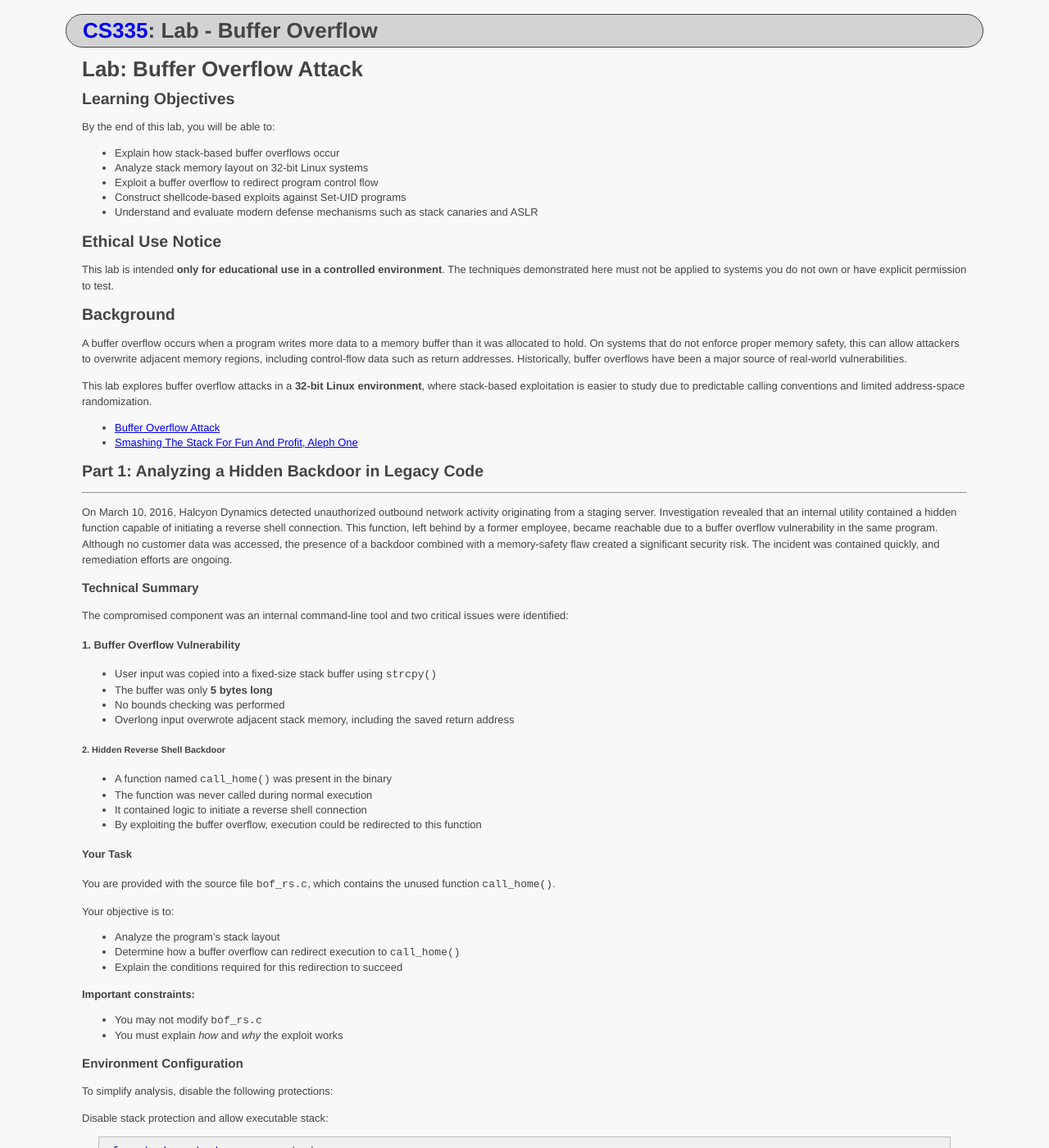
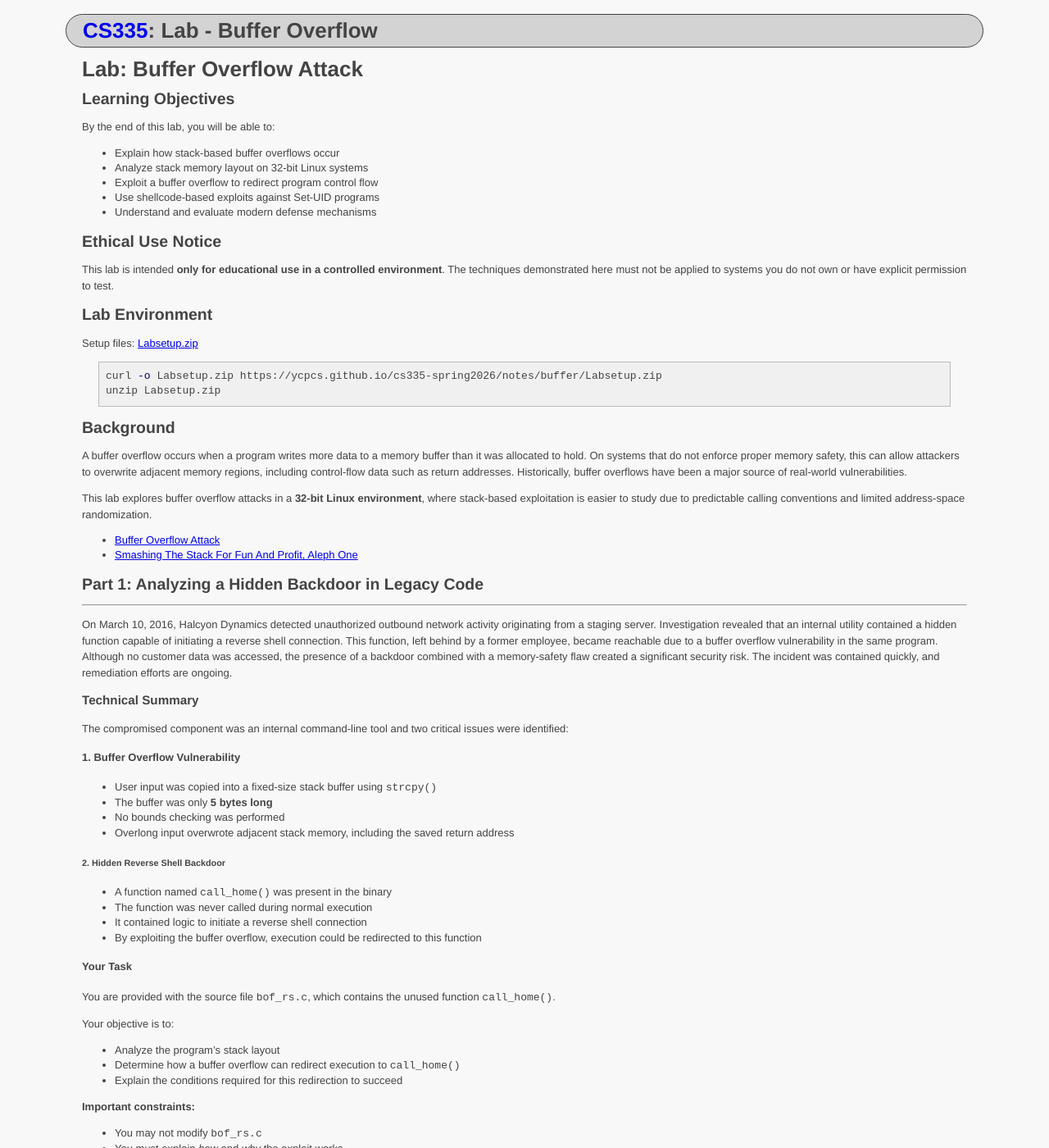
Before and after one commit to ycpcs/cs335-spring2026, a Jekyll site: the page built from assignments/buffer_overflow.md, in a window 1280 px wide and 1400 px high. Shown: the whole window at 82% size. Built offline with Jekyll 4.4.1, drawn with Linux system fonts in a browser that asks for light colours; some of the changed text lies outside the part shown.

Commit message:
some updates

````diff
--- a/assignments/buffer_overflow.md
+++ b/assignments/buffer_overflow.md
@@ -12,11 +12,18 @@ By the end of this lab, you will be able to:
 - Explain how stack-based buffer overflows occur
 - Analyze stack memory layout on 32-bit Linux systems
 - Exploit a buffer overflow to redirect program control flow
-- Construct shellcode-based exploits against Set-UID programs
-- Understand and evaluate modern defense mechanisms such as stack canaries and ASLR
+- Use shellcode-based exploits against Set-UID programs
+- Understand and evaluate modern defense mechanisms
 
 ## Ethical Use Notice
 This lab is intended **only for educational use in a controlled environment**. The techniques demonstrated here must not be applied to systems you do not own or have explicit permission to test.
+
+## Lab Environment
+Setup files: [Labsetup.zip](..\notes\buffer\Labsetup.zip)
+```bash
+curl -o Labsetup.zip https://ycpcs.github.io/cs335-spring2026/notes/buffer/Labsetup.zip
+unzip Labsetup.zip
+```
 
 ## Background
 A buffer overflow occurs when a program writes more data to a memory buffer than it was allocated to hold. On systems that do not enforce proper memory safety, this can allow attackers to overwrite adjacent memory regions, including control-flow data such as return addresses. Historically, buffer overflows have been a major source of real-world vulnerabilities.
@@ -65,7 +72,7 @@ Disable stack protection and allow executable stack:
 ```
 To turn off Address Space Layout Randomization (ASLR): ```$ sudo sysctl -w kernel.randomize_va_space=0```
   - Check the current randomization status: ```$ sudo sysctl kernel.randomize_va_space```
-Compile the program in 32-bit mode using the ```-m32`` flag
+Compile the program in 32-bit mode using the ```-m32``` flag
 
 ### Report Requirements (Part 1)
 Include the following in your report:
@@ -123,7 +130,7 @@ Compile using the `Makefile`:
 - a32.out → 32‑bit version
 - a64.out → 64‑bit version
 
-Run both and *observe* the behavior.
+Run both and observe the behavior.
 
 #### Task 2 — Understanding the Vulnerable Program
 
````
Also changed, not shown: other parts of assignments/buffer_overflow.md (+1 -1 lines), assignments/assignment-1.md (+1 -1 lines), assignments/index.md (+1 -1 lines), index.md (+1 -0 lines), schedule/index.md (+1 -1 lines).
